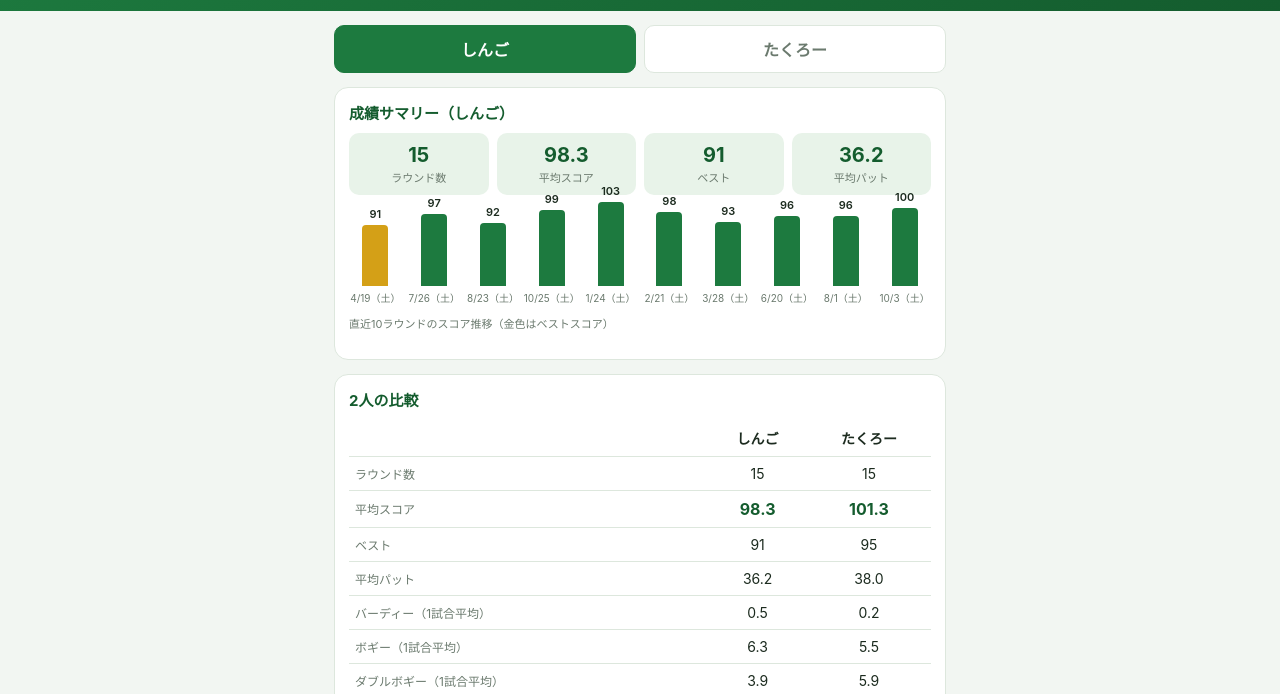
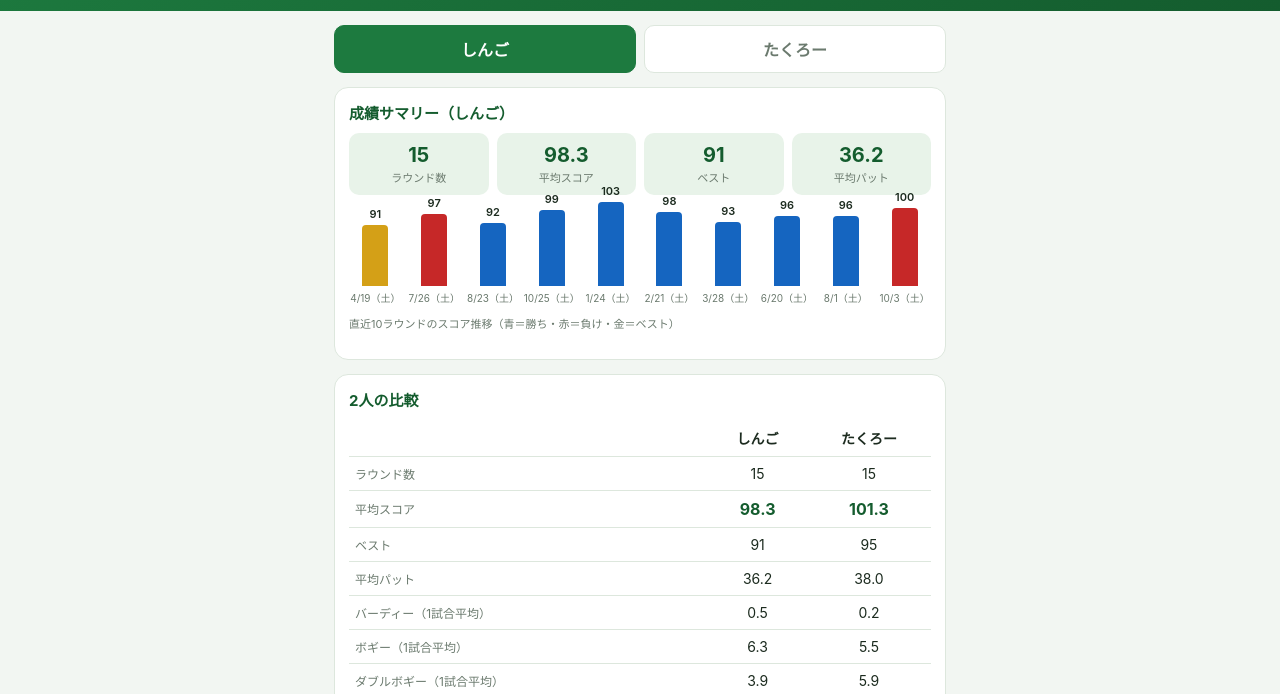
Before and after one commit to albernistreet333/golf-score, a plain HTML site: page index.html in a window 1280 px wide. Shown: the part 101-795 px from the top of the page. Drawn offline with Linux system fonts and the light colour scheme.

Commit message:
Publish index.html

```diff
--- a/index.html
+++ b/index.html
@@ -29,6 +29,8 @@
   .bar-wrap{flex:1; display:flex; flex-direction:column; align-items:center; gap:4px; min-width:0;}
   .bar{width:70%; max-width:26px; background:var(--green); border-radius:4px 4px 0 0;}
   .bar.best{background:#d4a017;}
+  .bar.win{background:#1565c0;}
+  .bar.lose{background:#c62828;}
   .bar-lbl{font-size:10px; color:var(--muted); white-space:nowrap;}
   .bar-val{font-size:11px; font-weight:600;}
   label{display:block; font-size:12px; color:var(--muted); margin:10px 0 4px;}
@@ -489,16 +491,23 @@
     var recent = sorted.slice(0,10).reverse();
     if(recent.length && totals.length){
       var best = Math.min.apply(null, totals);
+      var oppMap = {};
+      rounds.forEach(function(r){ if(r.player !== currentPlayer) oppMap[r.date + "|" + r.course] = total(r); });
       var max = Math.max.apply(null, recent.map(total).filter(function(x){ return x != null; }));
       var min = Math.min.apply(null, recent.map(total).filter(function(x){ return x != null; }));
       var range = Math.max(10, max - Math.min(60, min));
       chart.innerHTML = recent.map(function(r){
         var t = total(r); if(t == null) return "";
         var h = Math.max(12, Math.round((t - Math.min(60, min)) / range * 84));
-        return '<div class="bar-wrap"><div class="bar-val">' + t + '</div><div class="bar' + (t === best ? " best" : "") + '" style="height:' + h + 'px"></div><div class="bar-lbl">' + esc(fmtDate(r.date)) + '</div></div>';
+        var opp = oppMap[r.date + "|" + r.course];
+        var cls = "";
+        if(t === best) cls = " best";
+        else if(opp != null && t < opp) cls = " win";
+        else if(opp != null && t > opp) cls = " lose";
+        return '<div class="bar-wrap"><div class="bar-val">' + t + '</div><div class="bar' + cls + '" style="height:' + h + 'px"></div><div class="bar-lbl">' + esc(fmtDate(r.date)) + '</div></div>';
       }).join("");
       var scope = (currentCourse === "all" ? "" : currentCourse + "／") + (currentYear === "all" ? "" : currentYear + "年");
-      document.getElementById("chart-note").textContent = (scope ? scope + "の" : "") + "直近" + recent.length + "ラウンドのスコア推移（金色はベストスコア）";
+      document.getElementById("chart-note").textContent = (scope ? scope + "の" : "") + "直近" + recent.length + "ラウンドのスコア推移（青＝勝ち・赤＝負け・金＝ベスト）";
     } else {
       chart.innerHTML = "";
       document.getElementById("chart-note").textContent = "";
```
